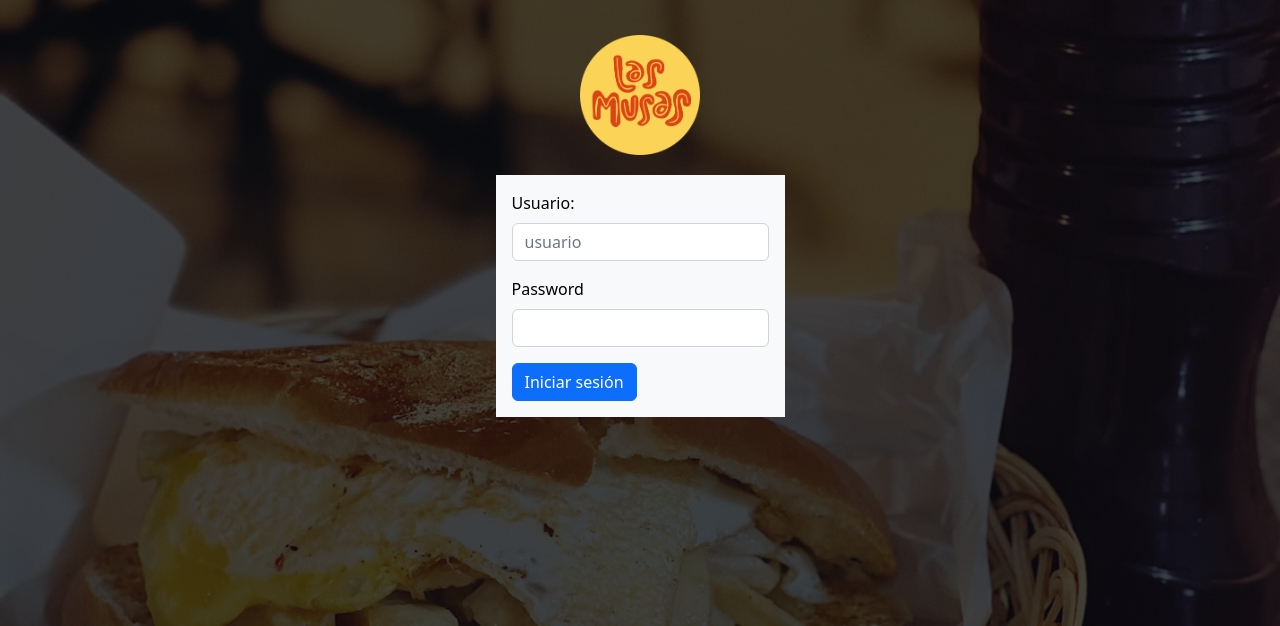
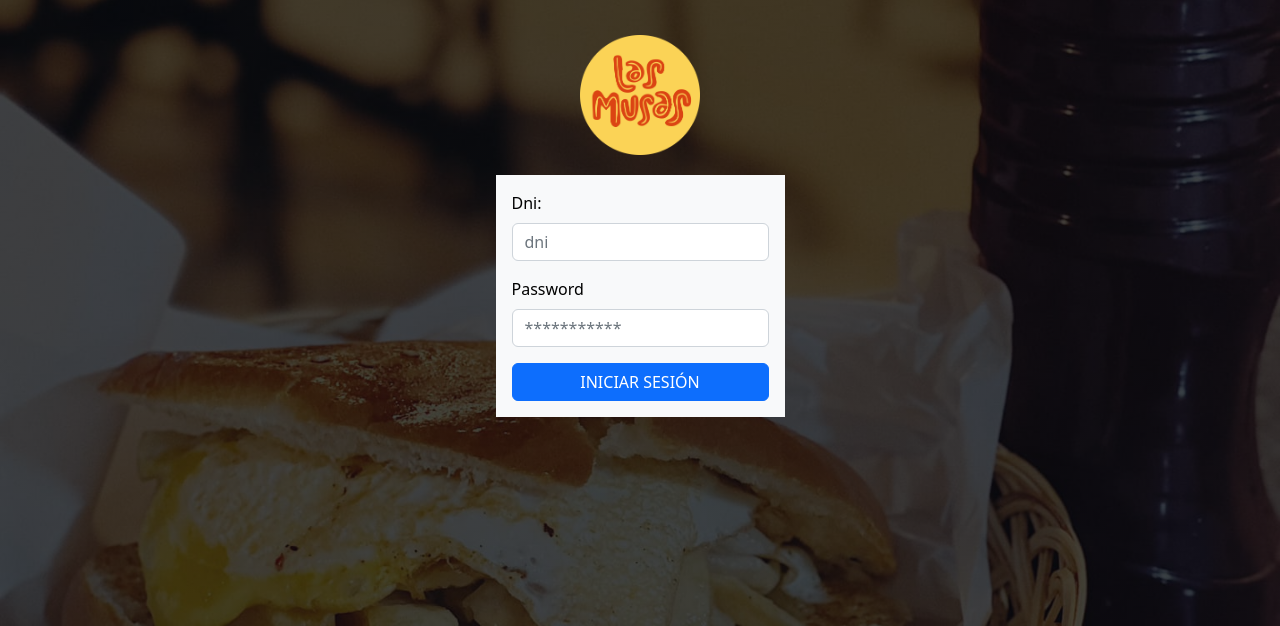
Before and after one commit to alonsobonilla/web-musas, a Flask app: page /admin/ in a window 1280 px wide. Shown: the part 174-800 px from the top of the page. Run offline with Flask 3, Linux system fonts and the light colour scheme; parts of the project's set-up code (start-up, migrations or seed data) failed here and were passed over; some libraries are stand-ins or nearby versions.

Commit message:
Diseño de login admin

```diff
--- a/templates/admin/login.html
+++ b/templates/admin/login.html
@@ -28,13 +28,13 @@
         <form action="{{url_for('admin.auth.login')}}" method="post">
           <div class="mb-3">
             <label for="exampleFormControlInput1" class="form-label"
-              >Usuario:
+              >Dni:
             </label>
             <input
               type="usuario"
               class="form-control"
               id="exampleFormControlInput1"
-              placeholder="usuario"
+              placeholder="dni"
               name="usuario"
             />
           </div>
@@ -47,10 +47,14 @@
               class="form-control"
               aria-labelledby="passwordHelpBlock"
               name="contraseña"
+              placeholder="***********"
             />
           </div>
-
-          <button type="submit" class="btn btn-primary">Iniciar sesión</button>
+          <div class="text-center w-100">
+            <button type="submit" class="btn btn-primary w-100 text-uppercase">
+              Iniciar sesión
+            </button>
+          </div>
         </form>
       </div>
     </div>
```
